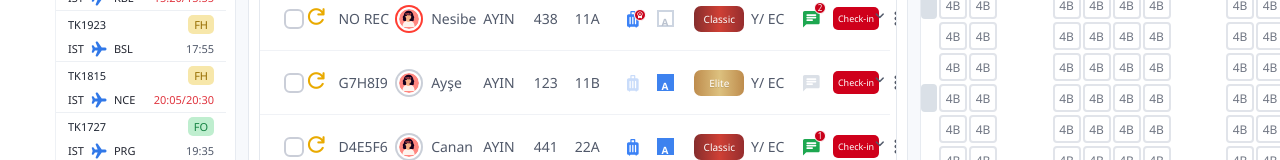
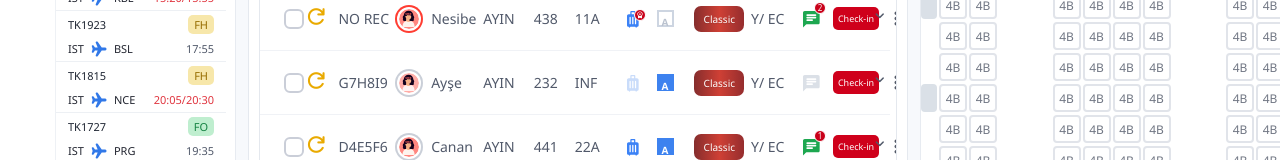
Before and after one commit to furkanized/prototype-qc, a React (Vite) app: page / in a window 1280 px wide. Shown: the part 479-639 px from the top of the page. Built offline with nearby package versions, Linux system fonts and the light colour scheme; what @takeoff-ui/core would draw is missing.

Commit message:
feat: model linked infant passenger data

```diff
--- a/src/features/cargo/FlightSearchPage.tsx
+++ b/src/features/cargo/FlightSearchPage.tsx
@@ -11,6 +11,11 @@ import { defineCustomElement as defineTkTabsItem } from "@takeoff-ui/core/compon
 import { defineCustomElement as defineTkTooltip } from "@takeoff-ui/core/components/tk-tooltip.js";
 import qcMark from "../../assets/qc-mark.svg";
 import qcText from "../../assets/qc-text.svg";
+import {
+  findLinkedInfant,
+  type PassengerInfoBox,
+  type PassengerType,
+} from "./passengerDetailsModel";
 
 defineTkIcon();
 defineTkButton();
@@ -369,27 +374,35 @@ type PassengerRecord = {
   apis: string;
   message: number;
   tier: Tier;
+  passengerType: PassengerType;
+  linkedAdultPnr?: string;
+  birthDate?: string;
+  infoBox?: PassengerInfoBox;
 };
 
-const curatedPassengersByFlight = {
+type PassengerSeedRecord = Omit<PassengerRecord, "passengerType"> & {
+  passengerType?: PassengerType;
+};
+
+const curatedPassengersByFlight: Record<string, PassengerSeedRecord[]> = {
   TK2070: [
-    { name: "Furkan", surname: "AYIN", pnr: "A1B2C3", group: "232", seat: "23A", ci: "checked", avatar: "man", baggage: "normal", baggageInfo: { pieces: 1, kg: 18, allowanceKg: 23, paid: false }, apis: "empty", message: 0, tier: "Elite" },
-    { name: "Nesibe", surname: "AYIN", pnr: "NO REC", group: "438", seat: "11A", ci: "pending", avatar: "woman", baggage: "alert", baggageInfo: { pieces: 1, kg: 31, allowanceKg: 23, paid: false }, apis: "empty", message: 2, tier: "Classic" },
-    { name: "Ayşe", surname: "AYIN", pnr: "G7H8I9", group: "123", seat: "11B", ci: "pending", avatar: "woman dark", baggage: "muted", baggageInfo: { pieces: 2, kg: 34, allowanceKg: 32, paid: true }, apis: "filled", message: 0, tier: "Elite" },
+    { name: "Furkan", surname: "AYIN", pnr: "A1B2C3", group: "232", seat: "23A", ci: "checked", avatar: "man", baggage: "normal", baggageInfo: { pieces: 1, kg: 18, allowanceKg: 23, paid: false }, apis: "empty", message: 0, tier: "Elite", infoBox: { variant: "ai-actions", title: "Passenger Insights", description: "Frequent traveler who prefers an aisle seat and usually completes check-in early.", actions: ["Profili Görüntüle", "Not Ekle"] } },
+    { name: "Nesibe", surname: "AYIN", pnr: "NO REC", group: "438", seat: "11A", ci: "pending", avatar: "woman", baggage: "alert", baggageInfo: { pieces: 1, kg: 31, allowanceKg: 23, paid: false }, apis: "empty", message: 2, tier: "Classic", infoBox: { variant: "warning-actions", title: "Yolcunun Bagaj Ödemesi Yapılmamış!", description: "Yolcunun işlemlerini tamamlamadan önce bagaj ödemesini tamamlayınız.", actions: ["Bagajı Görüntüle", "Ödeme Al"] } },
+    { name: "Ayşe", surname: "AYIN", pnr: "G7H8I9", group: "232", seat: "INF", ci: "pending", avatar: "child-girl", baggage: "muted", baggageInfo: { pieces: 0, kg: 0, allowanceKg: 0, paid: true }, apis: "filled", message: 0, tier: "Classic", passengerType: "infant", linkedAdultPnr: "A1B2C3", birthDate: "04.06.2025" },
     { name: "Canan", surname: "AYIN", pnr: "D4E5F6", group: "441", seat: "22A", ci: "pending", avatar: "woman", baggage: "normal", baggageInfo: { pieces: 1, kg: 22, allowanceKg: 23, paid: false }, apis: "filled", message: 1, tier: "Classic" },
-    { name: "Ozan", surname: "AYIN", pnr: "PQ7R8A", group: "119", seat: "23C", ci: "checked", avatar: "man", baggage: "normal", baggageInfo: { pieces: 1, kg: 12, allowanceKg: 23, paid: false }, apis: "empty", message: 0, tier: "Elite" },
+    { name: "Ozan", surname: "AYIN", pnr: "PQ7R8A", group: "119", seat: "23C", ci: "checked", avatar: "man", baggage: "normal", baggageInfo: { pieces: 1, kg: 12, allowanceKg: 23, paid: false }, apis: "empty", message: 0, tier: "Elite", infoBox: { variant: "ai", title: "Passenger Insights", description: "Passenger regularly travels with checked baggage and prefers early boarding." } },
   ],
   TK0706: [
     { name: "Mert", surname: "Kaya", pnr: "Q4W5E6", group: "118", seat: "18C", ci: "checked", avatar: "man", baggage: "normal", baggageInfo: { pieces: 1, kg: 20, allowanceKg: 23, paid: false }, apis: "filled", message: 1, tier: "Classic" },
     { name: "Elif", surname: "Özkan", pnr: "R7T8Y9", group: "204", seat: "20A", ci: "pending", avatar: "woman", baggage: "normal", baggageInfo: { pieces: 1, kg: 28, allowanceKg: 23, paid: true }, apis: "empty", message: 0, tier: "Elite" },
-    { name: "Bora", surname: "Arslan", pnr: "P0L9K8", group: "311", seat: "14F", ci: "pending", avatar: "man", baggage: "alert", baggageInfo: { pieces: 2, kg: 42, allowanceKg: 32, paid: false }, apis: "empty", message: 3, tier: "Classic" },
+    { name: "Bora", surname: "Arslan", pnr: "P0L9K8", group: "311", seat: "14F", ci: "pending", avatar: "man", baggage: "alert", baggageInfo: { pieces: 2, kg: 42, allowanceKg: 32, paid: false }, apis: "empty", message: 3, tier: "Classic", infoBox: { variant: "warning", title: "Yolcunun Bagaj Ödemesi Yapılmamış!", description: "Yolcunun işlemlerini tamamlamadan önce bagaj ödemesini tamamlayınız." } },
   ],
   TK2911: [
     { name: "Derya", surname: "Taş", pnr: "Z1X2C3", group: "515", seat: "41D", ci: "checked", avatar: "woman dark", baggage: "muted", baggageInfo: { pieces: 2, kg: 36, allowanceKg: 32, paid: true }, apis: "filled", message: 0, tier: "Elite" },
     { name: "Emre", surname: "Kurt", pnr: "V4B5N6", group: "222", seat: "42A", ci: "pending", avatar: "man", baggage: "normal", baggageInfo: { pieces: 1, kg: 19, allowanceKg: 23, paid: false }, apis: "empty", message: 1, tier: "Classic" },
     { name: "Seda", surname: "Acar", pnr: "J7H8J9", group: "907", seat: "39B", ci: "checked", avatar: "woman", baggage: "normal", baggageInfo: { pieces: 1, kg: 21, allowanceKg: 23, paid: false }, apis: "filled", message: 0, tier: "Elite" },
   ],
-} satisfies Record<string, PassengerRecord[]>;
+};
 
 type Passenger = PassengerRecord;
 
@@ -580,13 +593,18 @@ function createGeneratedPassenger(flight: FlightRecord, seed: number, index: num
     apis: index % 5 === 0 ? "empty" : "filled",
     message: index % 13 === 1 ? 1 + (seed % 3) : 0,
     tier: index % 6 === 0 ? "Elite" : "Classic",
+    passengerType: "adult",
   };
 }
 
 function createPassengersForFlight(flight: FlightRecord): PassengerRecord[] {
   const seed = seededNumber(flight.code + flight.route);
   const targetCount = getBookedPassengerTarget(flight);
-  const curated = curatedPassengersByFlight[flight.code as keyof typeof curatedPassengersByFlight] ?? [];
+  const curatedSeeds = curatedPassengersByFlight[flight.code as keyof typeof curatedPassengersByFlight] ?? [];
+  const curated: PassengerRecord[] = curatedSeeds.map((passenger) => ({
+    ...passenger,
+    passengerType: passenger.passengerType ?? "adult",
+  }));
   const usedNames = new Set(curated.map((passenger) => `${passenger.name} ${passenger.surname}`));
   const generated = Array.from({ length: Math.max(0, targetCount - curated.length) }, (_, index) =>
     createGeneratedPassenger(flight, seed, index + curated.length, targetCount, usedNames),
--- /dev/null
+++ b/src/features/cargo/passengerDetailsModel.ts
@@ -0,0 +1,23 @@
+export type PassengerType = "adult" | "infant";
+
+export type PassengerInfoBoxVariant = "warning" | "warning-actions" | "ai" | "ai-actions";
+
+export type PassengerInfoBox = {
+  variant: PassengerInfoBoxVariant;
+  title: string;
+  description: string;
+  actions?: string[];
+};
+
+export type PassengerRelationshipRecord = {
+  pnr: string;
+  passengerType: PassengerType;
+  linkedAdultPnr?: string;
+};
+
+export function findLinkedInfant<T extends PassengerRelationshipRecord>(passengers: T[], passenger: T) {
+  if (passenger.passengerType !== "adult") return undefined;
+  return passengers.find((candidate) =>
+    candidate.passengerType === "infant" && candidate.linkedAdultPnr === passenger.pnr
+  );
+}
```
Also changed, not shown: 1 other file (tests, documents, lock files or other folders).
